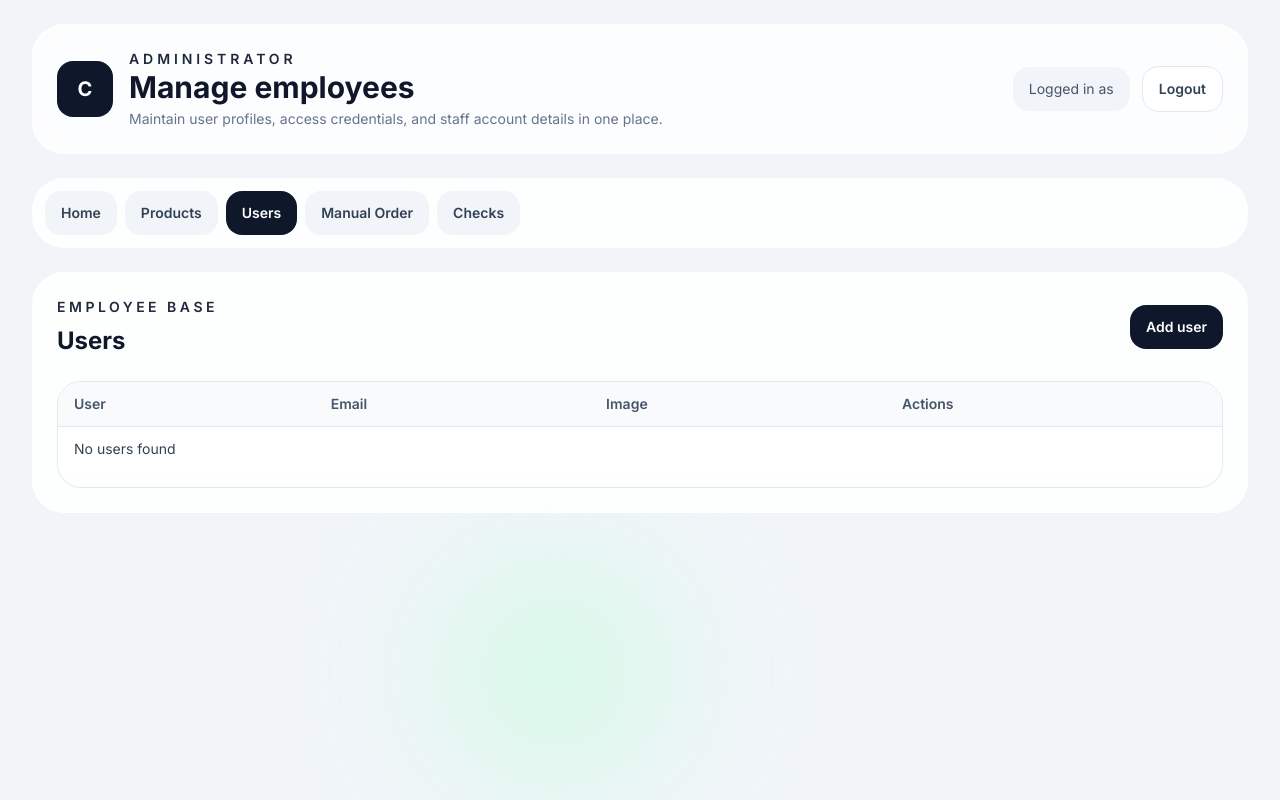
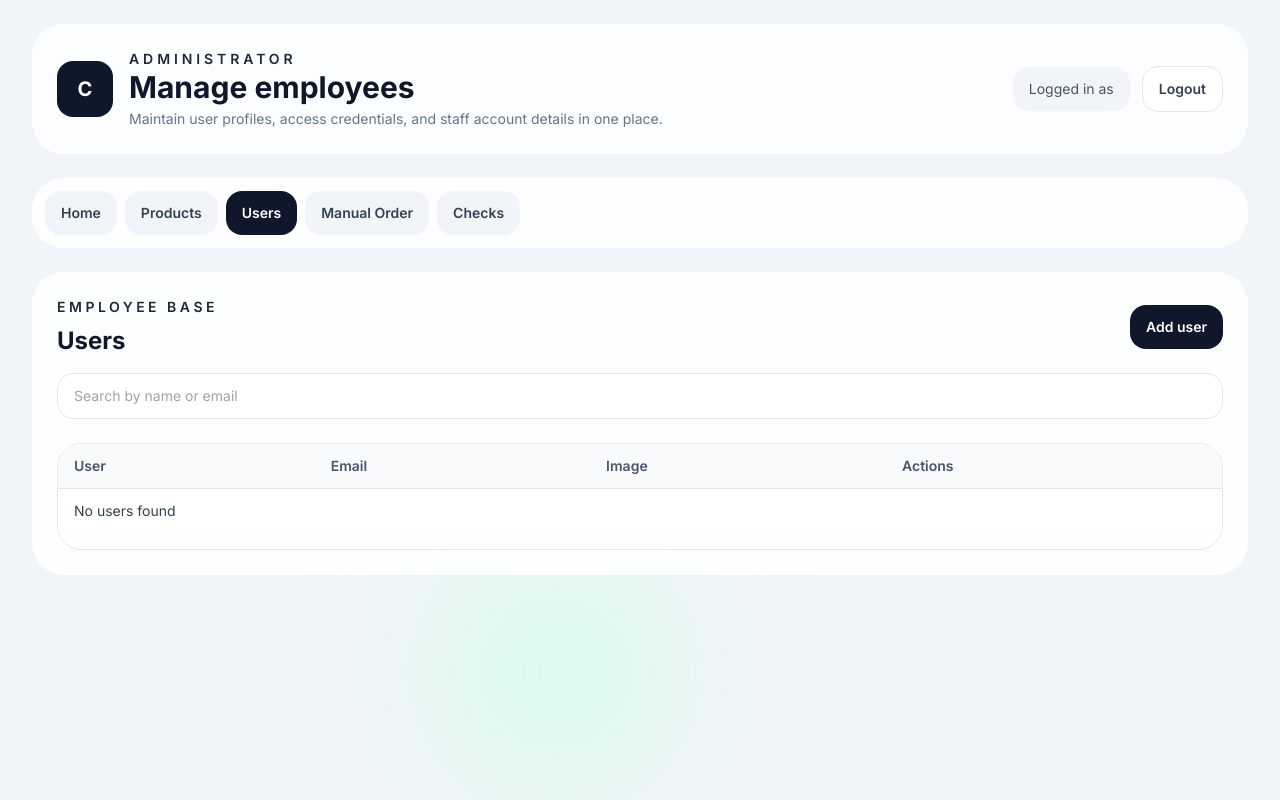
Before and after one commit to noorelmobashar/CafetriaSystem, a PHP site: page /admin/users.php in a window 1280 px wide. Run offline with PHP 8.4, Linux system fonts and the light colour scheme; the visitor is signed in with stand-in values (Sample User, id 1); some libraries are stand-ins or nearby versions.

Commit message:
feat: add user search functionality with pagination in admin panel

```diff
--- a/admin/users.php
+++ b/admin/users.php
@@ -12,7 +12,10 @@ require_once __DIR__ . '/../controllers/User.php';
 $page = (int) ($_GET['page'] ?? 1);
 
 $userController = new UserController();
-$data = $userController->index($page, 5);
+$searchQuery = trim((string) ($_GET['search'] ?? ''));
+$data = $searchQuery === ''
+  ? $userController->index($page, 5)
+  : $userController->search($searchQuery, $page, 5);
 $users = $data['data'];
 $totalPages = $data['totalPages'];
 
@@ -51,7 +54,11 @@ require __DIR__ . '/../includes/page-start.php';
         </div>
         <a href="create-user.php" class="rounded-2xl bg-slate-900 px-4 py-3 text-sm font-semibold text-white transition hover:bg-slate-800">Add user</a>
       </div>
-
+      <form class="mt-4" onsubmit="return false;">
+        <input id="user-search-input" name="search" type="search" placeholder="Search by name or email"
+          value="<?= htmlspecialchars($searchQuery) ?>"
+          class="w-full rounded-2xl border border-slate-200 bg-white px-4 py-3 text-sm text-slate-800 outline-none transition focus:border-brand-500 focus:ring-4 focus:ring-brand-100" />
+      </form>
       <div class="mt-6 overflow-hidden rounded-[1.5rem] border border-slate-200">
         <div class="overflow-x-auto">
           <table class="min-w-full divide-y divide-slate-200 text-sm">
@@ -63,7 +70,7 @@ require __DIR__ . '/../includes/page-start.php';
                 <th class="px-4 py-3 font-semibold">Actions</th>
               </tr>
             </thead>
-            <tbody class="divide-y divide-slate-100 bg-white text-slate-700">
+            <tbody id="users-table-body" class="divide-y divide-slate-100 bg-white text-slate-700">
               <?php if (!empty($users)): ?>
                 <?php foreach ($users as $user): ?>
                   <tr>
@@ -94,10 +101,10 @@ require __DIR__ . '/../includes/page-start.php';
               <?php endif; ?>
             </tbody>
           </table>
-          <div class="mt-4 flex gap-2">
+          <div id="users-pagination" class="mt-4 flex gap-2">
             <?php for ($i = 1; $i <= $totalPages; $i++): ?>
               <a
-                href="?page=<?php echo $i; ?>"
+                href="?page=<?php echo $i; ?><?= $searchQuery !== '' ? '&search=' . urlencode($searchQuery) : ''; ?>"
                 class="px-3 py-1 rounded border <?php echo $i == $page ? 'bg-slate-900 text-white' : 'bg-white'; ?>">
                 <?php echo $i; ?>
               </a>
@@ -108,4 +115,5 @@ require __DIR__ . '/../includes/page-start.php';
     </section>
   </div>
 </main>
+<script src="../assets/js/components/user-search.js"></script>
 <?php require __DIR__ . '/../includes/page-end.php'; ?>
--- /dev/null
+++ b/assets/js/components/user-search.js
@@ -0,0 +1,155 @@
+const userSearchInput = document.getElementById('user-search-input');
+const usersTableBody = document.getElementById('users-table-body');
+const usersPagination = document.getElementById('users-pagination');
+let userSearchTimeout;
+
+function escapeHtml(value) {
+    const div = document.createElement('div');
+    div.textContent = value ?? '';
+    return div.innerHTML;
+}
+
+function renderUsers(users) {
+    if (!usersTableBody) {
+    return;
+    }
+
+    if (!Array.isArray(users) || users.length === 0) {
+    usersTableBody.innerHTML = `
+        <tr>
+        <td class="px-4 py-3" colspan="5">No users found</td>
+        </tr>
+    `;
+    return;
+    }
+
+    usersTableBody.innerHTML = users.map((user) => `
+    <tr>
+        <td class="px-4 py-3">${escapeHtml(user.name)}</td>
+        <td class="px-4 py-3">${escapeHtml(user.email)}</td>
+        <td class="px-4 py-3">
+        ${user.profile_pic
+            ? `<img src="../${escapeHtml(user.profile_pic)}" alt="${escapeHtml(user.name)}" class="h-10 w-10 rounded-full object-cover" />`
+            : 'No image'}
+        </td>
+        <td class="px-4 py-3">
+        <div class="flex flex-wrap gap-2">
+            <a href="edit-user.php?id=${Number(user.id)}" class="inline-flex items-center rounded-xl bg-slate-900 px-3 py-2 text-xs font-semibold text-white transition hover:bg-slate-800">Edit</a>
+            <form method="POST" action="delete-user.php" onsubmit="return confirm('Delete this user?');">
+            <input type="hidden" name="id" value="${Number(user.id)}">
+            <button type="submit" class="inline-flex items-center rounded-xl bg-rose-50 px-3 py-2 text-xs font-semibold text-rose-700 transition hover:bg-rose-100">Delete</button>
+            </form>
+        </div>
+        </td>
+    </tr>
+    `).join('');
+}
+
+function renderPagination(totalPages, currentPage, query) {
+    if (!usersPagination) {
+    return;
+    }
+
+    if (totalPages <= 1) {
+    usersPagination.innerHTML = '';
+    return;
+    }
+
+    usersPagination.innerHTML = Array.from({ length: totalPages }, (_, index) => {
+    const pageNumber = index + 1;
+    return `
+        <button
+        type="button"
+        data-page="${pageNumber}"
+        data-query="${escapeHtml(query)}"
+        class="px-3 py-1 rounded border ${pageNumber === currentPage ? 'bg-slate-900 text-white' : 'bg-white'}">
+        ${pageNumber}
+        </button>
+    `;
+    }).join('');
+}
+
+function updateUrl(query, page) {
+    const url = new URL(window.location.href);
+
+    if (query) {
+    url.searchParams.set('search', query);
+    } else {
+    url.searchParams.delete('search');
+    }
+
+    if (page > 1) {
+    url.searchParams.set('page', String(page));
+    } else {
+    url.searchParams.delete('page');
+    }
+
+    window.history.replaceState({}, '', url);
+}
+
+function fetchUsers(query, page = 1) {
+    if (!usersTableBody) {
+    return;
+    }
+
+    usersTableBody.innerHTML = `
+    <tr>
+        <td class="px-4 py-3" colspan="5">Searching...</td>
+    </tr>
+    `;
+
+    fetch(`../admin/ajax-search-users.php?q=${query}&page=${page}`)
+    .then((response) => {
+        if (!response.ok) {
+        throw new Error(`Request failed with status ${response.status}`);
+        }
+
+        return response.json();
+    })
+    .then((data) => {
+        if (!data.success) {
+        throw new Error('Unable to load users.');
+        }
+
+        renderUsers(data.users);
+        renderPagination(data.totalPages, data.currentPage, query);
+        updateUrl(query, data.currentPage);
+    })
+    .catch((error) => {
+        console.error('User search error:', error);
+        usersTableBody.innerHTML = `
+        <tr>
+            <td class="px-4 py-3 text-red-600" colspan="5">Error loading users.</td>
+        </tr>
+        `;
+        if (usersPagination) {
+        usersPagination.innerHTML = '';
+        }
+    });
+}
+
+userSearchInput.addEventListener('input', (event) => {
+    clearTimeout(userSearchTimeout);
+    const query = event.target.value.trim();
+
+    userSearchTimeout = setTimeout(() => {
+    fetchUsers(query, 1);
+    }, 300);
+});
+
+userSearchInput.addEventListener('keydown', (event) => {
+    if (event.key === 'Enter') {
+        event.preventDefault();
+    }
+});
+
+
+usersPagination.addEventListener('click', (event) => {
+    const button = event.target.closest('button[data-page]');
+
+    if (!button) {
+        return;
+    }
+
+    fetchUsers(button.dataset.query || '', Number(button.dataset.page));
+});
--- a/controllers/User.php
+++ b/controllers/User.php
@@ -8,6 +8,18 @@ function getCustomerUsers(): array {
 }
 
 class UserController {
+
+    public function search($query, $page = 1, $perPage = 10): array {
+        $stmt = "
+            SELECT id, name, email, role, profile_pic
+            FROM users
+            WHERE role = 'customer'
+            AND name LIKE ?
+            ORDER BY name
+        ";
+        $like = "%$query%";
+        return paginate($stmt, $page, $perPage, [$like]);
+    }
 
     public function index($page = 1 , $perPage = 10): array {
 
```
Also changed, not shown: admin/ajax-search-users.php (added, +28 -0 lines).
